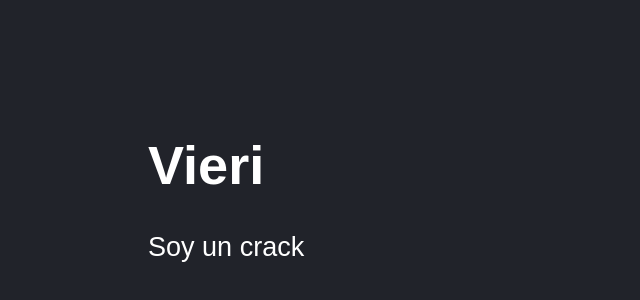
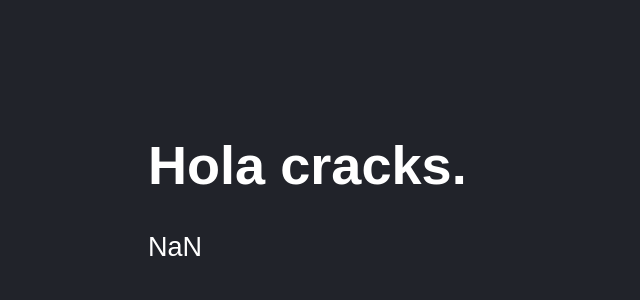
Before and after one commit to VieriElCrack1/CounterAppReactJS, a React (Vite) app: page / in a window 1280 px wide. Shown: the part 50-350 px from the top of the page, without its empty margins (0-640 px from the left). Built offline with nearby package versions, Linux system fonts and the light colour scheme.

Commit message:
feat: Comuncación entre componentes - props

```diff
--- a/src/FirstApp.jsx
+++ b/src/FirstApp.jsx
@@ -1,11 +1,11 @@
 
-export const FirstApp = () => {
+export const FirstApp = ( { title, subTitle } ) => {
     return (
         <>
             {/* <h1>{ newMessage.message }</h1> */}
             {/* <code>{ JSON.stringify(newMessage) }</code> */}
-            <h1>Vieri</h1>
-            <p>Soy un crack</p>
+            <h1>{ title }</h1>
+            <p>{ subTitle + 1 }</p>
         </>
     )
 }
--- a/src/main.jsx
+++ b/src/main.jsx
@@ -5,6 +5,8 @@
 
 ReactDOM.createRoot(document.getElementById('root')).render(
     <React.StrictMode>
-        <FirstApp />
+        <FirstApp title='Hola cracks.' />
+        {/* subTitle='123' */}
+        {/* <FirstApp title='Hola cracks.' subTitle={ 123 } /> */}
     </React.StrictMode>
 );
```
